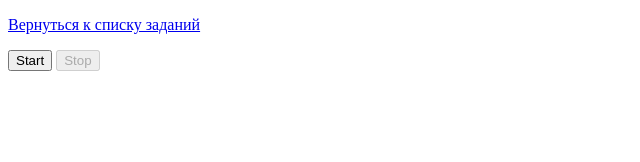
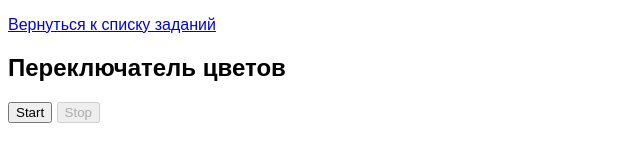
Before and after one commit to heorhii-aksiuk/goit-js-hw-11, a website built with Parcel: page src/partials/task-1.html in a window 1280 px wide. Shown: the whole page, without its empty margins (0-640 px from the left). Built offline with nearby package versions, Linux system fonts and the light colour scheme.

Commit message:
Добавил файл стилей

```diff
--- /dev/null
+++ b/src/css/styles.css
@@ -0,0 +1,7 @@
+body {
+  font-family: Arial, Helvetica, sans-serif;
+}
+
+button {
+  cursor: pointer;
+}
--- a/src/js/task-1.js
+++ b/src/js/task-1.js
@@ -13,9 +13,6 @@ const colors = [
   '#009688',
   '#795548',
 ];
-
-startBtn.style.cursor = 'pointer';
-stopBtn.style.cursor = 'pointer';
 
 stopBtn.disabled = true;
 
--- a/src/partials/task-1.html
+++ b/src/partials/task-1.html
@@ -6,11 +6,12 @@
   <meta http-equiv="X-UA-Compatible" content="IE=edge">
   <meta name="viewport" content="width=device-width, initial-scale=1.0">
   <title>Задание 1</title>
+  <link href="../css/styles.css" rel="stylesheet">
 </head>
 
 <body>
   <p><a href="../index.html">Вернуться к списку заданий</a></p>
-
+  <h2>Переключатель цветов</h2>
   <button type="button" data-action="start">Start</button>
   <button type="button" data-action="stop">Stop</button>
 
```
Also changed, not shown: src/index.html (+2 -0 lines), src/partials/task-2.html (+1 -0 lines), src/partials/task-3.html (+1 -0 lines).
